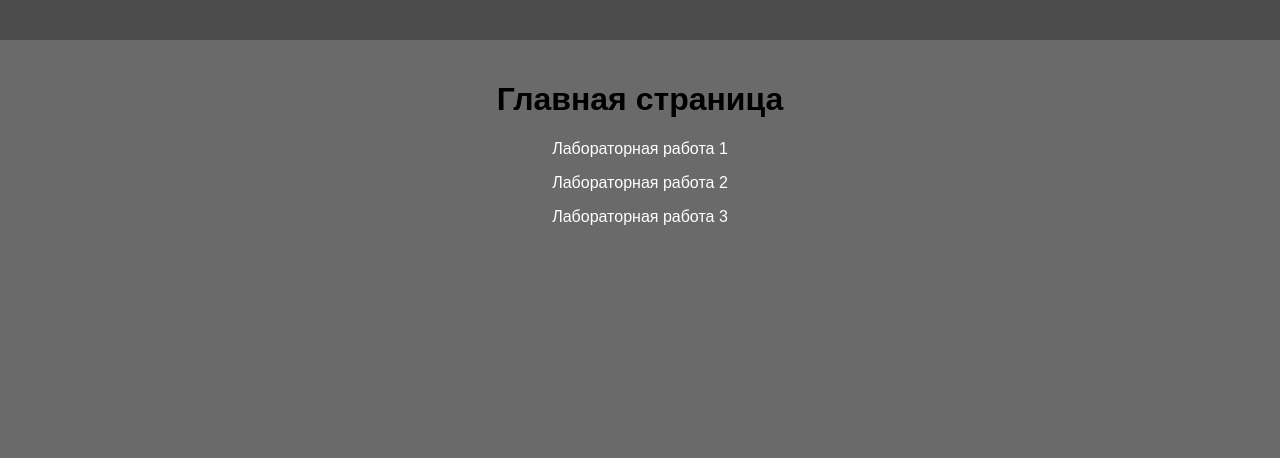
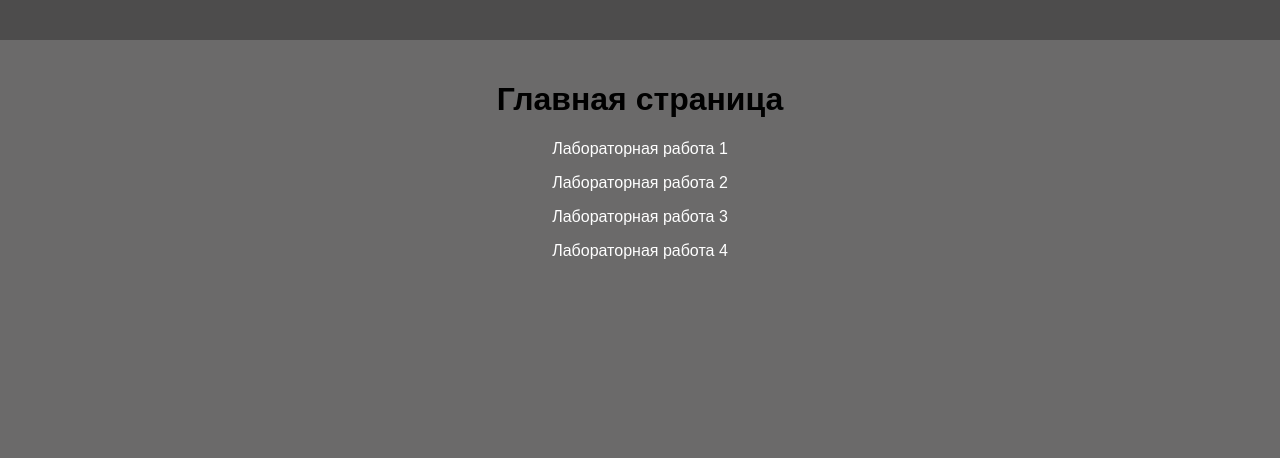
Before and after one commit to KicenkoAnastasia/Web-labs2, a Flask app: page / in a window 1280 px wide. Shown: the top 458 px of the page. Run offline with Flask 3, Linux system fonts and the light colour scheme.

Commit message:
добавление в главное меню 4й лабораторной

```diff
--- a/templates/index.html
+++ b/templates/index.html
@@ -13,4 +13,9 @@
     <ul>
         <li><a href="/lab3">Лабораторная работа 3</a></li>
     </ul>
+    <ul>
+        <li><a href="/lab4">Лабораторная работа 4</a></li>
+    </ul>
+
+
 {% endblock %}
```
